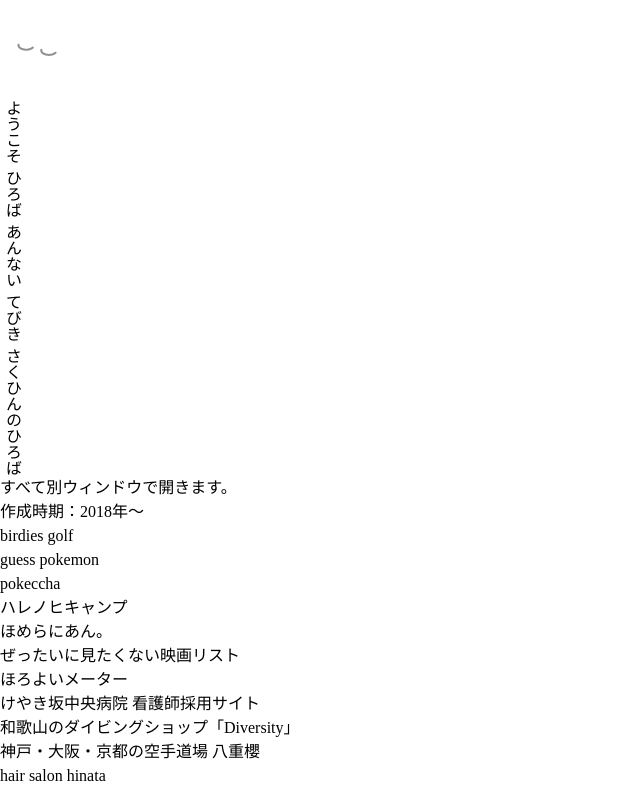
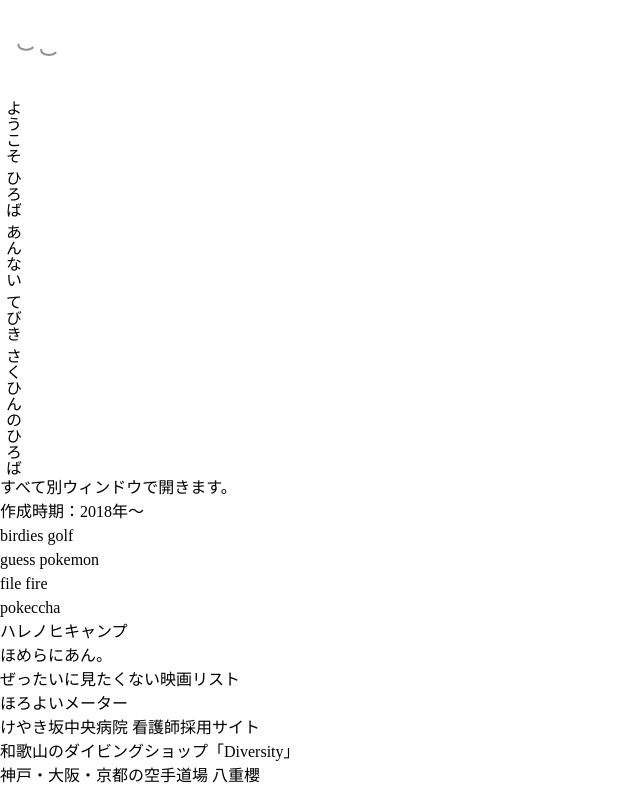
Before and after one commit to Ryuki-4648/sub-portfolio, a Next.js app in the folder sub/: page /works in a window 1280 px wide. Shown: the top 789 px of the page, without its empty margins (0-640 px from the left). Built offline with nearby package versions, Linux system fonts and the light colour scheme; a web font is replaced by a local one.

Commit message:
エラー修正、styleとテキスト変更

```diff
--- a/sub/src/data/worksList.json
+++ b/sub/src/data/worksList.json
@@ -8,11 +8,15 @@
     "title": "guess pokemon"
   },
   {
+    "url": "https://www.yuki-017.com/file-fire/",
+    "title": "file fire"
+  },
+  {
     "url": "https://www.yuki-017.com/pokeccha/",
     "title": "pokeccha"
   },
   {
-    "url": "https://www.yuki-017.com/guess-pokemon/",
+    "url": "https://www.yuki-017.com/harenohi-camp/",
     "title": "ハレノヒキャンプ"
   },
   {
@@ -58,13 +62,5 @@
   {
     "url": "https://www.yuki-017.com/portfolio/nogi-suit-newyear.html",
     "title": "メンズスーツ Nogi-Suit 特集ページ"
-  },
-  {
-    "url": "",
-    "title": ""
-  },
-  {
-    "url": "",
-    "title": ""
   }
 ]
--- a/sub/src/pages/guide/index.tsx
+++ b/sub/src/pages/guide/index.tsx
@@ -11,7 +11,7 @@ export default function Guide() {
 
       <Header />
 
-      <UnderPageTitle>さいとのあんない</UnderPageTitle>
+      <UnderPageTitle>ごあんない</UnderPageTitle>
       <div className="flex justify-center mx-auto text-center px-4">
         <p className="text-gray-900 text-xs md:text-sm text-type02 text-left md:text-center md:tracking-widest w-full leading-6 md:leading-8">当サイトでは、個人で制作したサイトやWebアプリを掲載しております。<br /><br />
           作成したサイトはすべて架空のもので、実在のものとは関係ありません。<br />
--- a/sub/src/pages/works/index.tsx
+++ b/sub/src/pages/works/index.tsx
@@ -26,7 +26,7 @@ export default function Work() {
           <ul className="text-color02 text-lg text-type02">
             {worksListData.map((worksList: WorksList) => (
             <li key={worksList.url} className="mb-4">
-              <a href={worksList.url} target="_blank" className="duration-500 hover:text-color03">{worksList.title}</a>
+              <a href={worksList.url} target="_blank" className="duration-500 tracking-wide hover:text-color03">{worksList.title}</a>
             </li>
             ))}
           </ul>
```
Also changed, not shown: sub/src/pages/privacy/index.tsx (+6 -6 lines).
